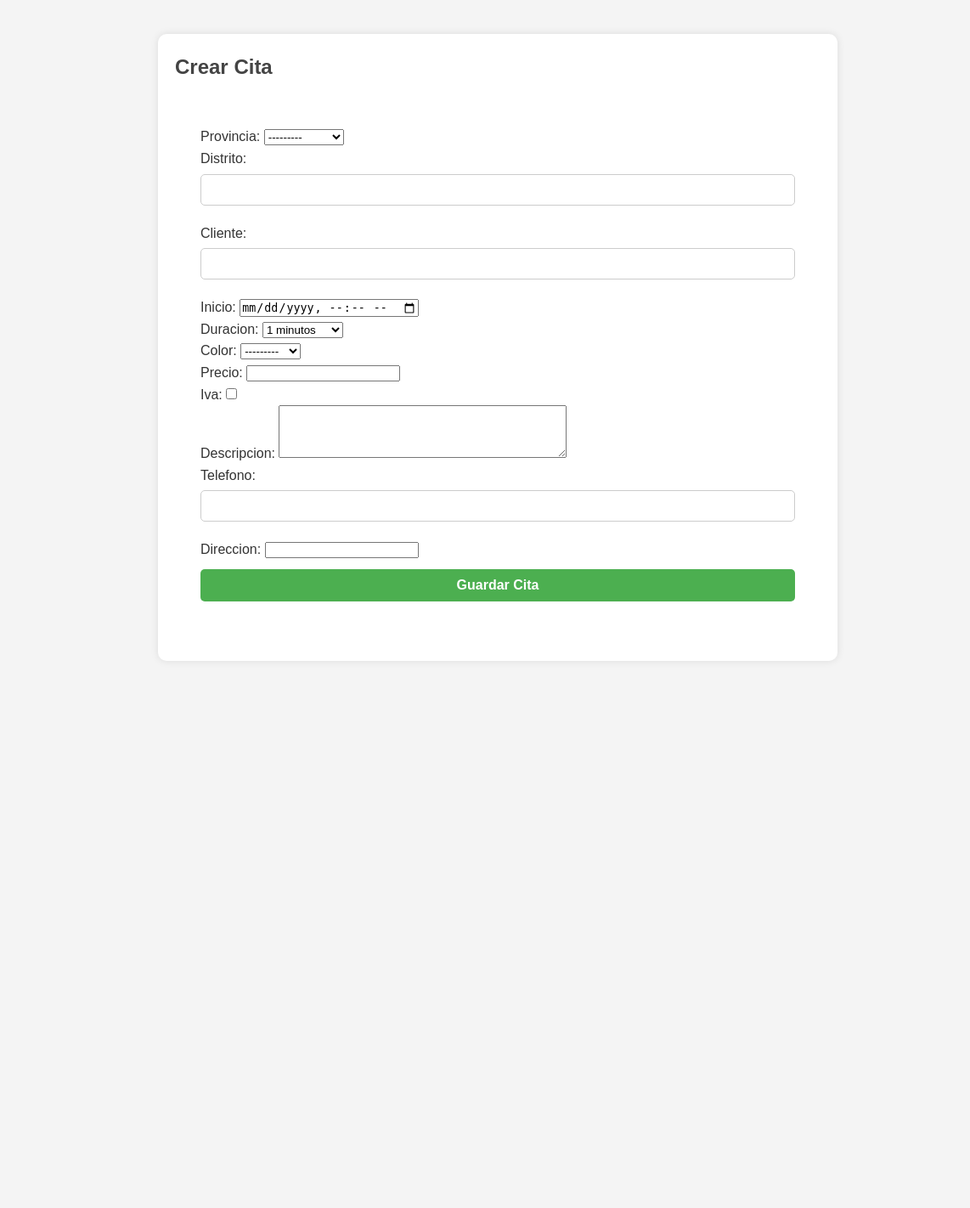
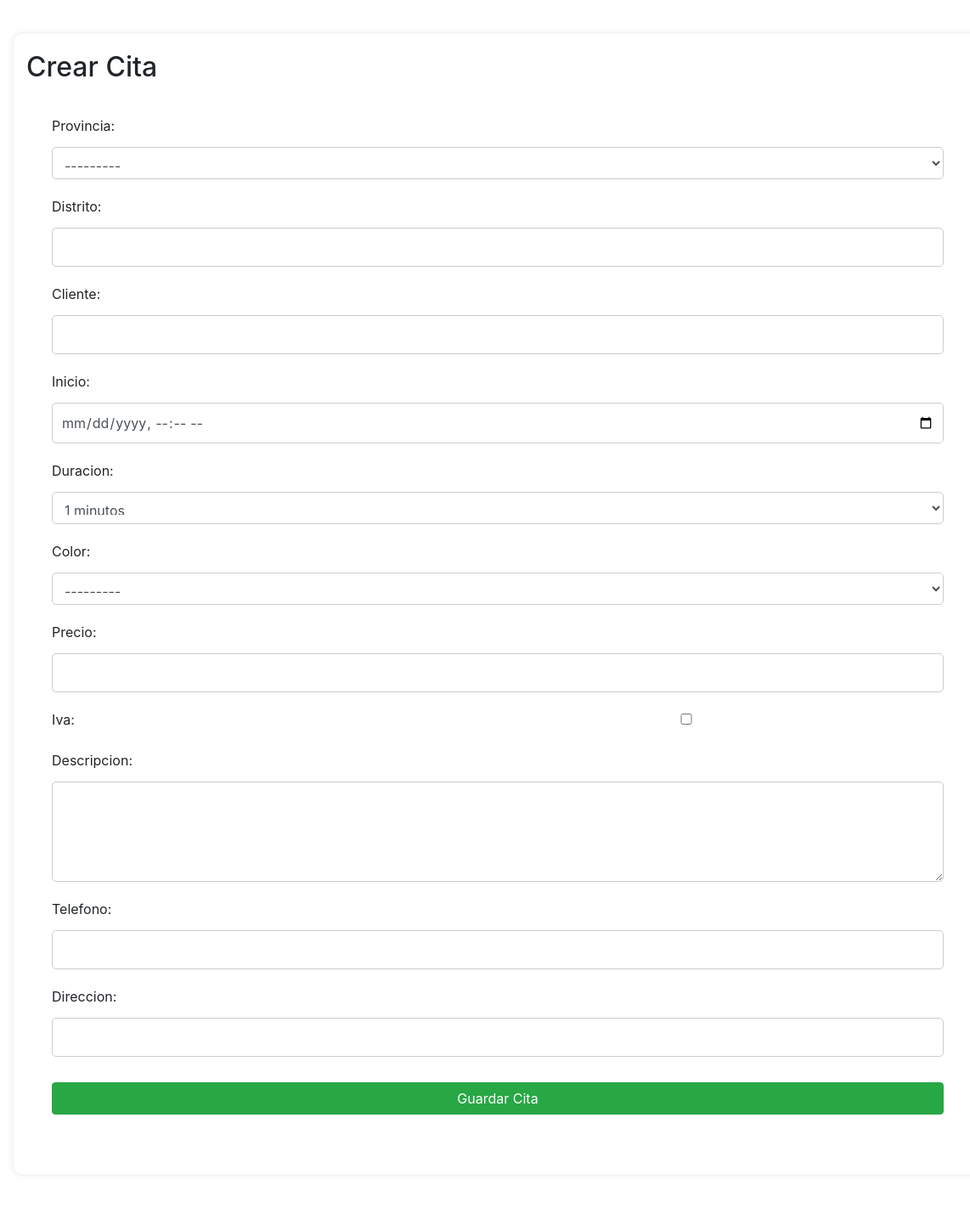
Before and after one commit to fumigadoraecoplagas/webapp, a Django app: page /crear-cita/ in a window 1440 px wide; the page is wider, and only the part inside the window is pictured. Shown: that part at 85% size, without its empty margins (134-1276 px from the left). Before the commit the page ends 708 px from the top of that part, so only its background shows below. Run offline with Django 5.2, Linux system fonts and the light colour scheme; some libraries are stand-ins or nearby versions.

Commit message:
Actualización de archivos del proyecto

```diff
--- a/static/css/styles.css
+++ b/static/css/styles.css
@@ -65,7 +65,9 @@ form {
 
 form input[type="text"],
 form input[type="password"],
-form button {
+form button,
+form .form-control,
+form .form-check-input {
     width: 100%;
     padding: 10px;
     margin: 5px 0 20px;
@@ -104,7 +106,6 @@ form button:hover {
     background-color: #45a049;
 }
 
-
 /* Logo styles */
 .logo {
     width: 1in;
--- a/ventas/forms.py
+++ b/ventas/forms.py
@@ -6,9 +6,15 @@ class CitaForm(forms.ModelForm):
         model = Cita
         fields = ['provincia', 'distrito', 'cliente', 'inicio', 'duracion', 'color', 'precio', 'iva', 'descripcion', 'telefono', 'direccion']
         widgets = {
-            'inicio': forms.DateTimeInput(attrs={'type': 'datetime-local'}),
-            'duracion': forms.Select(choices=[(i, f"{i} minutos") for i in range(1, 481)]),
-            'precio': forms.NumberInput(attrs={'step': '0.01'}),
-            'descripcion': forms.Textarea(attrs={'rows': 4}),
-            'telefono': forms.TextInput(attrs={'maxlength': 8}),
+            'provincia': forms.Select(attrs={'class': 'form-control'}),
+            'distrito': forms.TextInput(attrs={'class': 'form-control'}),
+            'cliente': forms.TextInput(attrs={'class': 'form-control'}),
+            'inicio': forms.DateTimeInput(attrs={'class': 'form-control', 'type': 'datetime-local'}),
+            'duracion': forms.Select(attrs={'class': 'form-control'}, choices=[(i, f"{i} minutos") for i in range(1, 481)]),
+            'color': forms.Select(attrs={'class': 'form-control'}),
+            'precio': forms.NumberInput(attrs={'class': 'form-control', 'step': '0.01'}),
+            'iva': forms.CheckboxInput(attrs={'class': 'form-check-input'}),
+            'descripcion': forms.Textarea(attrs={'class': 'form-control', 'rows': 4}),
+            'telefono': forms.TextInput(attrs={'class': 'form-control', 'maxlength': 8}),
+            'direccion': forms.URLInput(attrs={'class': 'form-control'}),
         }
--- a/ventas/templates/ventas/crear_cita.html
+++ b/ventas/templates/ventas/crear_cita.html
@@ -6,6 +6,7 @@
     <meta name="viewport" content="width=device-width, initial-scale=1.0">
     <title>Crear Cita</title>
     <link rel="stylesheet" href="{% static 'css/styles.css' %}">
+    <link rel="stylesheet" href="https://maxcdn.bootstrapcdn.com/bootstrap/4.0.0/css/bootstrap.min.css">
 </head>
 <body>
     <div class="container">
@@ -13,7 +14,7 @@
         <form method="post">
             {% csrf_token %}
             {{ form.as_p }}
-            <button type="submit" class="btn">Guardar Cita</button>
+            <button type="submit" class="btn btn-success">Guardar Cita</button>
         </form>
     </div>
 </body>
```
